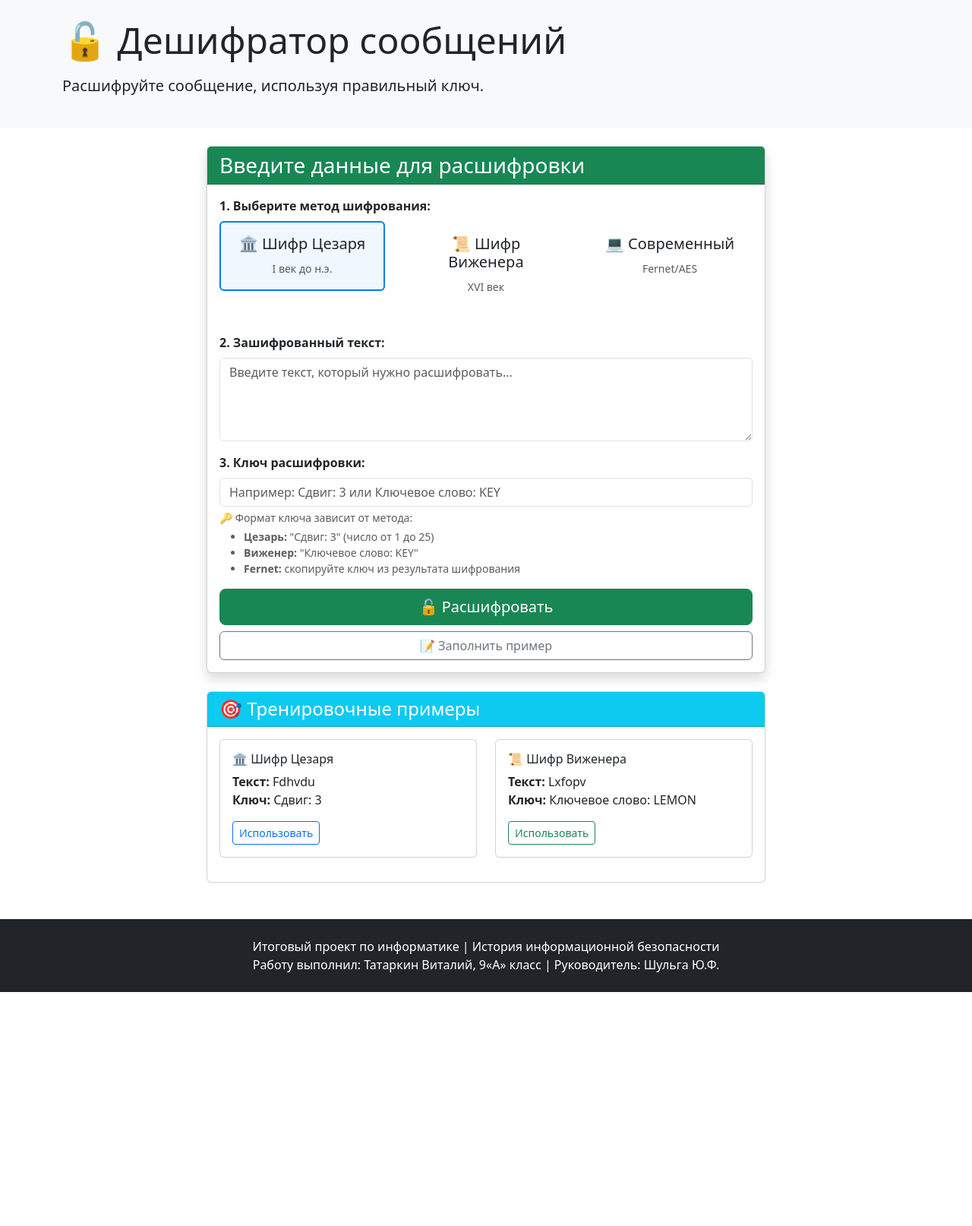
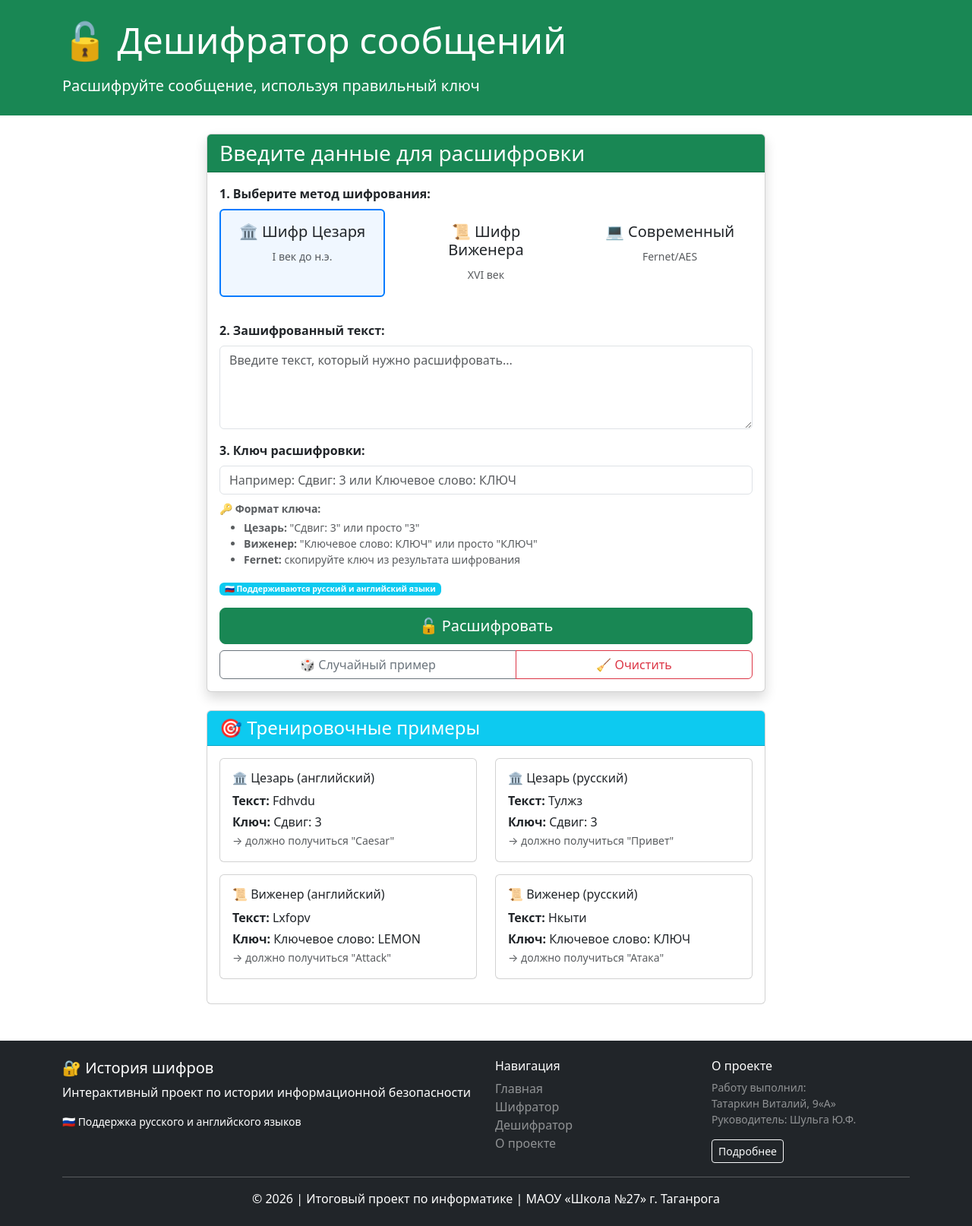
Before and after one commit to Shlepawoshka/history-cipher, a Flask app: page /decrypt in a window 1280 px wide. Shown: the part 56-1670 px from the top of the page at 76% size. Before the commit the page ends 1362 px from the top, so only its background shows below. Run offline with Flask 3, Linux system fonts and the light colour scheme; some libraries are stand-ins or nearby versions.

Commit message:
Update decrypt.html

```diff
--- a/templates/decrypt.html
+++ b/templates/decrypt.html
@@ -10,14 +10,22 @@
             transition: all 0.3s;
             cursor: pointer;
             border: 2px solid transparent;
+            height: 100%;
         }
         .cipher-card:hover {
-            transform: translateY(-3px);
+            transform: translateY(-5px);
             box-shadow: 0 5px 15px rgba(0,0,0,0.1);
         }
         .cipher-card.selected {
             border-color: #007bff;
             background-color: #f0f7ff;
+        }
+        .example-card {
+            transition: all 0.2s;
+            cursor: pointer;
+        }
+        .example-card:hover {
+            background-color: #f8f9fa;
         }
     </style>
 </head>
@@ -41,22 +49,20 @@
     </nav>
 
     <!-- Заголовок -->
-    <div class="bg-light py-4">
+    <div class="bg-success text-white py-4">
         <div class="container">
             <h1 class="display-5 mb-3">🔓 Дешифратор сообщений</h1>
-            <p class="lead">Расшифруйте сообщение, используя правильный ключ.</p>
+            <p class="lead mb-0">Расшифруйте сообщение, используя правильный ключ</p>
         </div>
     </div>
 
     <div class="container my-4">
-        <!-- УДАЛЕН блок с исторической справкой -->
-
         <div class="row">
             <div class="col-md-8 mx-auto">
                 <!-- Сообщение об ошибке -->
                 {% if error %}
                 <div class="alert alert-danger alert-dismissible fade show" role="alert">
-                    <strong>❌ Ошибка!</strong> {{ error }}
+                    <strong>❌ Ошибка!</strong> {{ error|safe }}
                     <button type="button" class="btn-close" data-bs-dismiss="alert"></button>
                 </div>
                 {% endif %}
@@ -109,25 +115,31 @@
                             <!-- Ключ -->
                             <div class="mb-3">
                                 <label for="key" class="form-label fw-bold">3. Ключ расшифровки:</label>
-                                <input type="text" class="form-control" id="key" name="key" required placeholder="Например: Сдвиг: 3 или Ключевое слово: KEY">
-                                <div class="form-text">
-                                    🔑 Формат ключа зависит от метода:
+                                <input type="text" class="form-control" id="key" name="key" required placeholder="Например: Сдвиг: 3 или Ключевое слово: КЛЮЧ">
+                                <div class="form-text mt-2">
+                                    🔑 <strong>Формат ключа:</strong>
                                     <ul class="mt-1">
-                                        <li><strong>Цезарь:</strong> "Сдвиг: 3" (число от 1 до 25)</li>
-                                        <li><strong>Виженер:</strong> "Ключевое слово: KEY"</li>
+                                        <li><strong>Цезарь:</strong> "Сдвиг: 3" или просто "3"</li>
+                                        <li><strong>Виженер:</strong> "Ключевое слово: КЛЮЧ" или просто "КЛЮЧ"</li>
                                         <li><strong>Fernet:</strong> скопируйте ключ из результата шифрования</li>
                                     </ul>
+                                    <span class="badge bg-info">🇷🇺 Поддерживаются русский и английский языки</span>
                                 </div>
                             </div>
 
-                            <!-- Кнопка отправки -->
+                            <!-- Кнопки -->
                             <div class="d-grid gap-2">
                                 <button type="submit" class="btn btn-success btn-lg">
                                     🔓 Расшифровать
                                 </button>
-                                <button type="button" class="btn btn-outline-secondary" onclick="fillExample()">
-                                    📝 Заполнить пример
-                                </button>
+                                <div class="btn-group">
+                                    <button type="button" class="btn btn-outline-secondary" onclick="fillRandomExample()">
+                                        🎲 Случайный пример
+                                    </button>
+                                    <button type="button" class="btn btn-outline-danger" onclick="clearForm()">
+                                        🧹 Очистить
+                                    </button>
+                                </div>
                             </div>
                         </form>
                     </div>
@@ -140,23 +152,43 @@
                     </div>
                     <div class="card-body">
                         <div class="row">
-                            <div class="col-md-6">
-                                <div class="card mb-3">
+                            <div class="col-md-6 mb-3">
+                                <div class="card example-card" onclick="useExample('caesar_en')">
                                     <div class="card-body">
-                                        <h6>🏛️ Шифр Цезаря</h6>
-                                        <p><strong>Текст:</strong> Fdhvdu<br>
-                                        <strong>Ключ:</strong> Сдвиг: 3</p>
-                                        <button class="btn btn-sm btn-outline-primary" onclick="useExample('caesar')">Использовать</button>
+                                        <h6>🏛️ Цезарь (английский)</h6>
+                                        <p class="mb-1"><strong>Текст:</strong> Fdhvdu</p>
+                                        <p class="mb-0"><strong>Ключ:</strong> Сдвиг: 3</p>
+                                        <small class="text-muted">→ должно получиться "Caesar"</small>
                                     </div>
                                 </div>
                             </div>
-                            <div class="col-md-6">
-                                <div class="card mb-3">
+                            <div class="col-md-6 mb-3">
+                                <div class="card example-card" onclick="useExample('caesar_ru')">
                                     <div class="card-body">
-                                        <h6>📜 Шифр Виженера</h6>
-                                        <p><strong>Текст:</strong> Lxfopv<br>
-                                        <strong>Ключ:</strong> Ключевое слово: LEMON</p>
-                                        <button class="btn btn-sm btn-outline-success" onclick="useExample('vigenere')">Использовать</button>
+                                        <h6>🏛️ Цезарь (русский)</h6>
+                                        <p class="mb-1"><strong>Текст:</strong> Тулжз</p>
+                                        <p class="mb-0"><strong>Ключ:</strong> Сдвиг: 3</p>
+                                        <small class="text-muted">→ должно получиться "Привет"</small>
+                                    </div>
+                                </div>
+                            </div>
+                            <div class="col-md-6 mb-3">
+                                <div class="card example-card" onclick="useExample('vigenere_en')">
+                                    <div class="card-body">
+                                        <h6>📜 Виженер (английский)</h6>
+                                        <p class="mb-1"><strong>Текст:</strong> Lxfopv</p>
+                                        <p class="mb-0"><strong>Ключ:</strong> Ключевое слово: LEMON</p>
+                                        <small class="text-muted">→ должно получиться "Attack"</small>
+                                    </div>
+                                </div>
+                            </div>
+                            <div class="col-md-6 mb-3">
+                                <div class="card example-card" onclick="useExample('vigenere_ru')">
+                                    <div class="card-body">
+                                        <h6>📜 Виженер (русский)</h6>
+                                        <p class="mb-1"><strong>Текст:</strong> Нкыти</p>
+                                        <p class="mb-0"><strong>Ключ:</strong> Ключевое слово: КЛЮЧ</p>
+                                        <small class="text-muted">→ должно получиться "Атака"</small>
                                     </div>
                                 </div>
                             </div>
@@ -167,10 +199,38 @@
         </div>
     </div>
 
+    <!-- Footer -->
     <footer class="bg-dark text-white py-4 mt-5">
-        <div class="container text-center">
-            <p class="mb-0">Итоговый проект по информатике | История информационной безопасности</p>
-            <p class="mb-0">Работу выполнил: Татаркин Виталий, 9«А» класс | Руководитель: Шульга Ю.Ф.</p>
+        <div class="container">
+            <div class="row">
+                <div class="col-md-6">
+                    <h5>🔐 История шифров</h5>
+                    <p>Интерактивный проект по истории информационной безопасности</p>
+                    <p class="small">🇷🇺 Поддержка русского и английского языков</p>
+                </div>
+                <div class="col-md-3">
+                    <h6>Навигация</h6>
+                    <ul class="list-unstyled">
+                        <li><a href="/" class="text-white-50 text-decoration-none">Главная</a></li>
+                        <li><a href="/encrypt" class="text-white-50 text-decoration-none">Шифратор</a></li>
+                        <li><a href="/decrypt" class="text-white-50 text-decoration-none">Дешифратор</a></li>
+                        <li><a href="/about" class="text-white-50 text-decoration-none">О проекте</a></li>
+                    </ul>
+                </div>
+                <div class="col-md-3">
+                    <h6>О проекте</h6>
+                    <p class="small text-white-50">
+                        Работу выполнил:<br>
+                        Татаркин Виталий, 9«А»<br>
+                        Руководитель: Шульга Ю.Ф.
+                    </p>
+                    <a href="/about" class="btn btn-sm btn-outline-light">Подробнее</a>
+                </div>
+            </div>
+            <hr class="bg-secondary">
+            <div class="text-center">
+                <p class="mb-0">© 2026 | Итоговый проект по информатике | МАОУ «Школа №27» г. Таганрога</p>
+            </div>
         </div>
     </footer>
 
@@ -184,29 +244,51 @@
             document.getElementById('cipher_type').value = cipher;
         }
 
+        // Использовать пример
         function useExample(type) {
-            if (type === 'caesar') {
+            if (type === 'caesar_en') {
                 selectCipher('caesar');
                 document.getElementById('encrypted_text').value = 'Fdhvdu';
                 document.getElementById('key').value = 'Сдвиг: 3';
-            } else if (type === 'vigenere') {
+            } else if (type === 'caesar_ru') {
+                selectCipher('caesar');
+                document.getElementById('encrypted_text').value = 'Тулжз';
+                document.getElementById('key').value = 'Сдвиг: 3';
+            } else if (type === 'vigenere_en') {
                 selectCipher('vigenere');
                 document.getElementById('encrypted_text').value = 'Lxfopv';
                 document.getElementById('key').value = 'Ключевое слово: LEMON';
+            } else if (type === 'vigenere_ru') {
+                selectCipher('vigenere');
+                document.getElementById('encrypted_text').value = 'Нкыти';
+                document.getElementById('key').value = 'Ключевое слово: КЛЮЧ';
             }
         }
 
-        function fillExample() {
+        // Случайный пример
+        function fillRandomExample() {
             const examples = [
-                { cipher: 'caesar', text: 'Fdhvdu', key: 'Сдвиг: 3' },
-                { cipher: 'vigenere', text: 'Lxfopv', key: 'Ключевое слово: LEMON' }
+                { type: 'caesar_en', text: 'Fdhvdu', key: 'Сдвиг: 3' },
+                { type: 'caesar_ru', text: 'Тулжз', key: 'Сдвиг: 3' },
+                { type: 'vigenere_en', text: 'Lxfopv', key: 'Ключевое слово: LEMON' },
+                { type: 'vigenere_ru', text: 'Нкыти', key: 'Ключевое слово: КЛЮЧ' },
+                { type: 'caesar_en', text: 'Khoor', key: 'Сдвиг: 3' },
+                { type: 'caesar_ru', text: 'Умзфй', key: 'Сдвиг: 4' }
             ];
             const example = examples[Math.floor(Math.random() * examples.length)];
-            selectCipher(example.cipher);
+
+            selectCipher(example.type.split('_')[0]);
             document.getElementById('encrypted_text').value = example.text;
             document.getElementById('key').value = example.key;
         }
 
+        // Очистка формы
+        function clearForm() {
+            document.getElementById('encrypted_text').value = '';
+            document.getElementById('key').value = '';
+        }
+
+        // Выбираем Цезаря по умолчанию
         window.onload = function() {
             selectCipher('caesar');
         };
```
